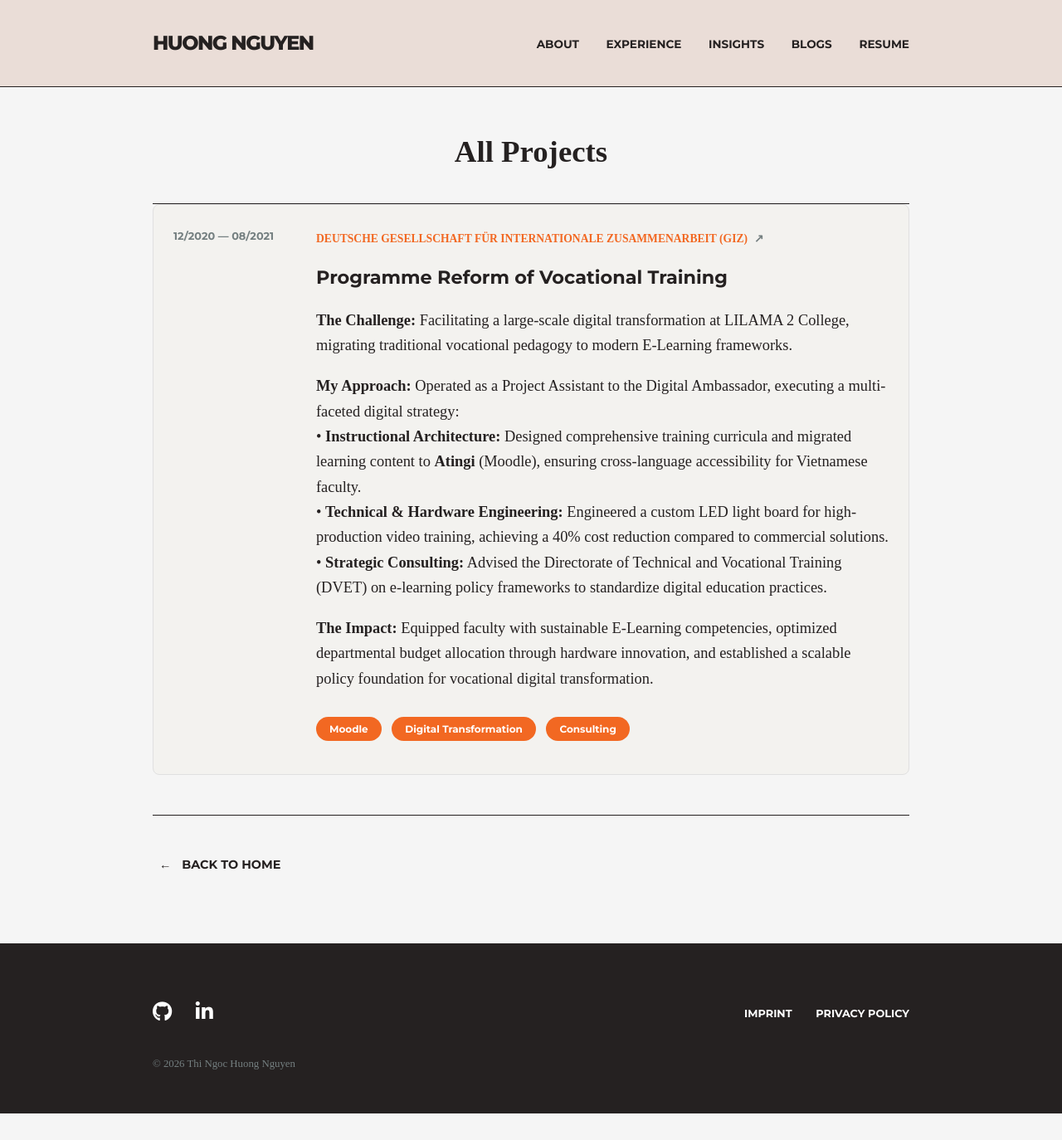
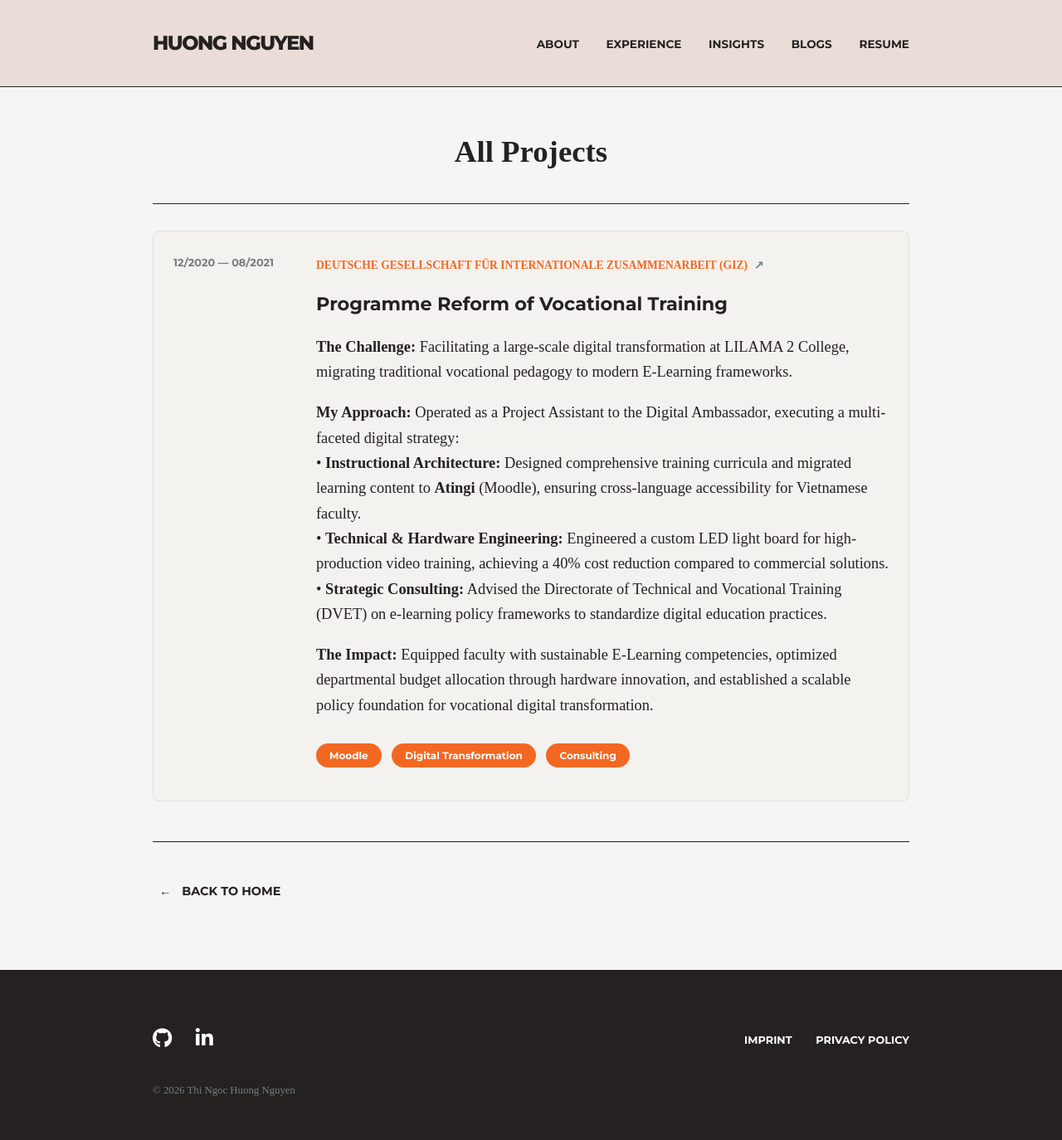
Before and after one commit to huongntn/portfolio-website, a Jekyll site: the page built from archive/index.html, in a window 1280 px wide. Shown: the whole page at 83% size. Built offline with Jekyll 4.4.1, drawn with Linux system fonts in a browser that asks for light colours; some web fonts are replaced; before the commit the page ends 1342 px from its top, so only the background shows below that.

Commit message:
Update style.css

```diff
--- a/assets/css/style.css
+++ b/assets/css/style.css
@@ -71,7 +71,7 @@
 
 /* Archive All Projects Page */
 .archive-page-container { max-width: 960px; margin: 0 auto; padding: 0 1.5rem; }
-.archive-project-card { background-color: #f3f2ef; padding: 1.5rem; border-radius: 8px; border: 1px solid #e0e0e0; margin-bottom: 2rem; display: grid; grid-template-columns: 140px 1fr; gap: 2rem; align-items: start; }
+.archive-project-card { background-color: #f3f2ef; padding: 1.5rem; border-radius: 8px; border: 1px solid #e0e0e0; margin-top: 2rem; margin-bottom: 2rem; display: grid; grid-template-columns: 140px 1fr; gap: 2rem; align-items: start; }
 .project-content h3 { font-family: var(--font-headers); font-size: 1.4rem; margin: 0.5rem 0; color: var(--text-main); min-width: 0; }
 .company-link { display: inline-flex; align-items: center; text-decoration: none; color: var(--text-light); font-weight: 700; font-size: 0.85rem; text-transform: uppercase; transition: color 0.2s ease; margin-bottom: 0.5rem; }
 .company-link:hover { color: var(--brand-orange); }
```
